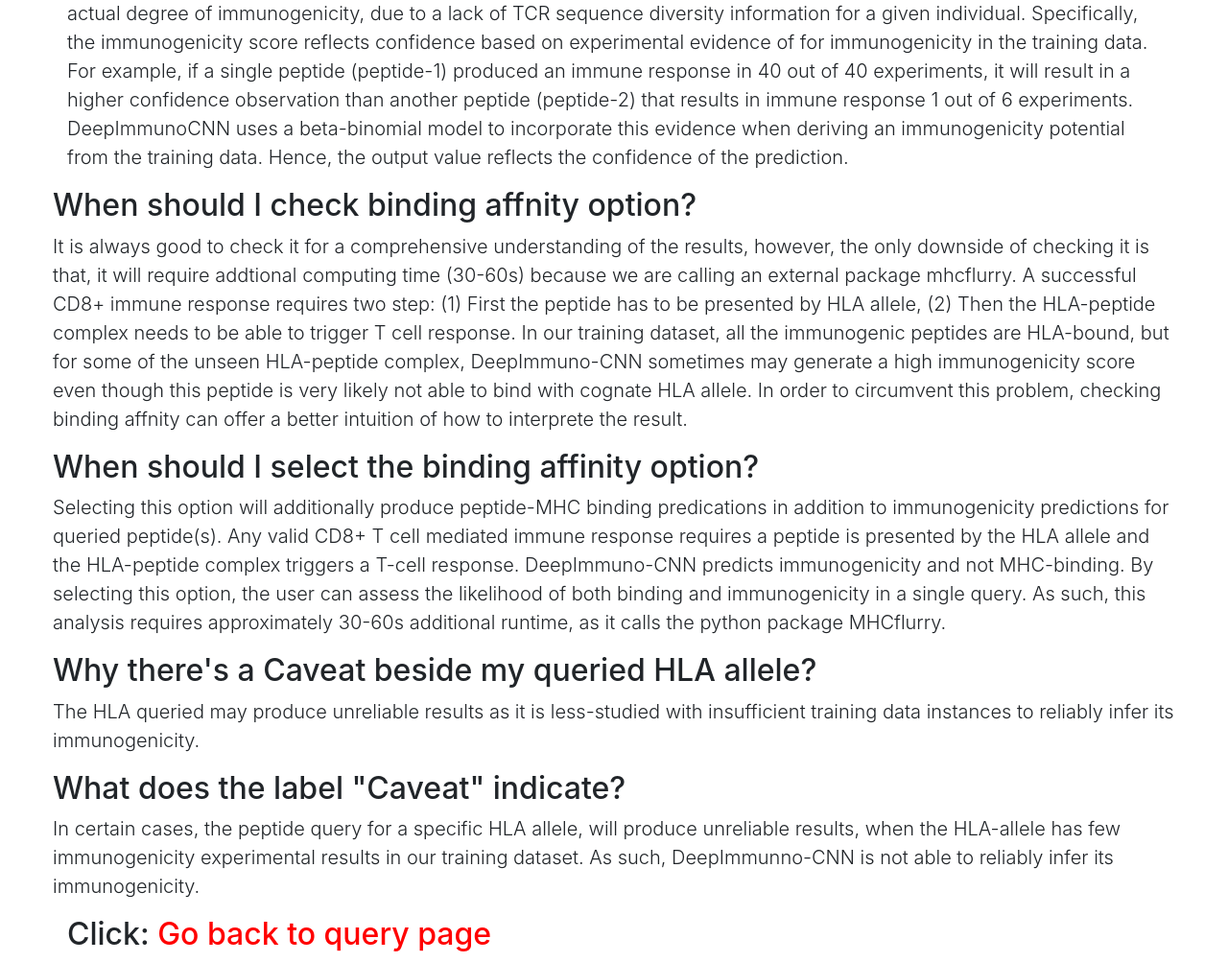
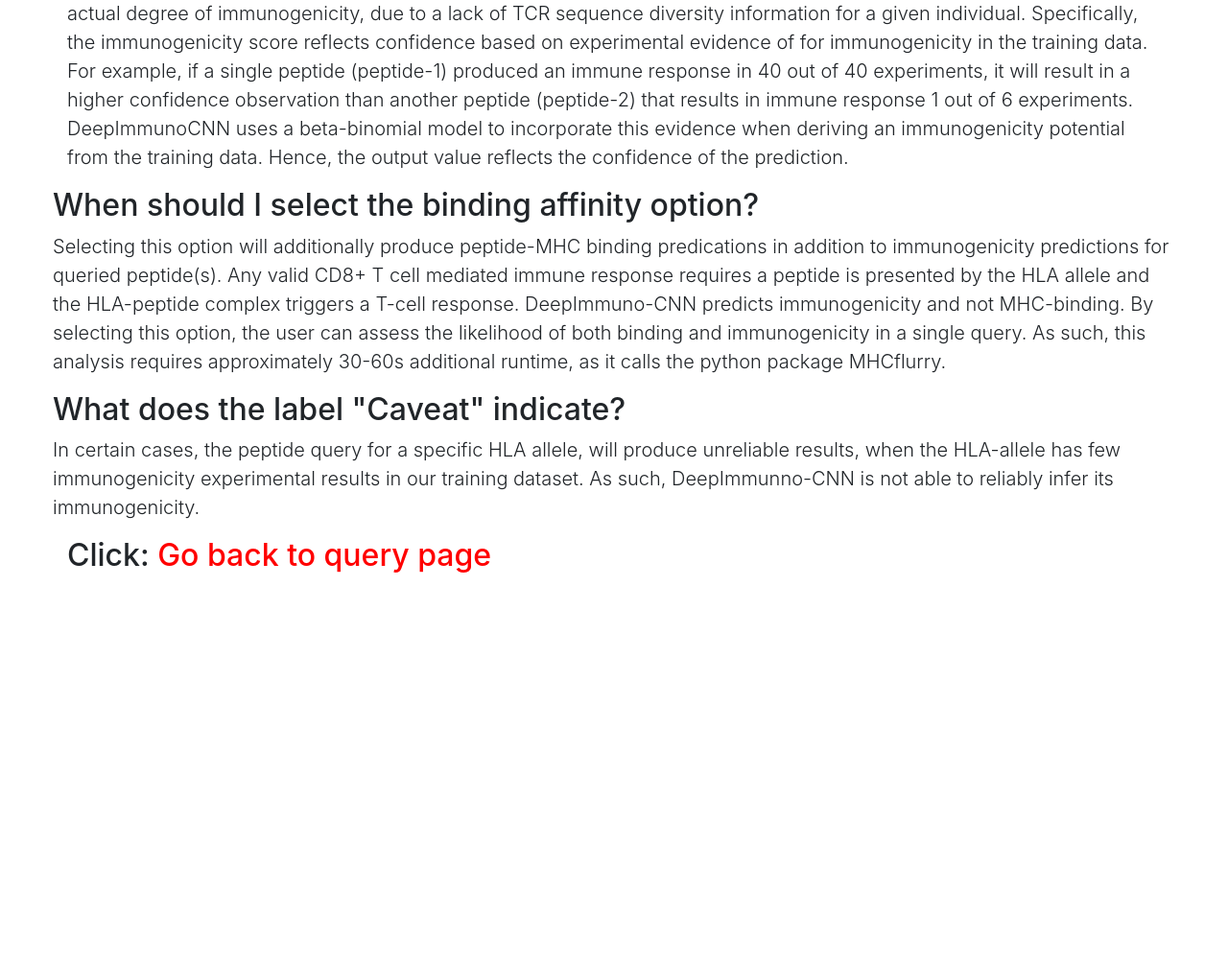
Before and after one commit to frankligy/DeepImmuno-web, a Flask app: page /learn_more in a window 1280 px wide. Shown: the part 363-1366 px from the top of the page at 96% size. After the commit the page ends 960 px from the top, so only its background shows below. Run offline with Flask 2, Linux system fonts and the light colour scheme; some libraries are stand-ins or nearby versions.

Commit message:
update learn more

```diff
--- a/app/templates/learn_more.html
+++ b/app/templates/learn_more.html
@@ -30,18 +30,8 @@
             Hence, the output value reflects the confidence of the prediction.
         </p>
 
+
     <div class="row" id="div2">
-        <h2>When should I check binding affnity option?</h2>
-        <p class="lead">It is always good to check it for a comprehensive understanding of the results, however, the only downside of checking it is that,
-            it will require addtional computing time (30-60s) because we are calling an external package mhcflurry. A successful CD8+ immune response requires
-            two step: (1) First the peptide has to be presented by HLA allele, (2) Then the HLA-peptide complex needs to be able to trigger T cell response.
-            In our training dataset, all the immunogenic peptides are HLA-bound, but for some of the unseen HLA-peptide complex, DeepImmuno-CNN sometimes may
-            generate a high immunogenicity score even though this peptide is very likely not able to bind with cognate HLA allele. In order to circumvent this
-            problem, checking binding affnity can offer a better intuition of how to interprete the result.
-        </p>
-    </div>
-
-    <div class="row" id="div3">
         <h2>When should I select the binding affinity option?</h2>
         <p class="lead">Selecting this option will additionally produce peptide-MHC binding predications in addition to immunogenicity predictions for
             queried peptide(s). Any valid CD8+ T cell mediated immune response requires a peptide is presented by the HLA allele and the HLA-peptide complex
@@ -50,13 +40,8 @@
             as it calls the python package MHCflurry. </p>
     </div>
 
-    <div class="row" id="div4">
-        <h2>Why there's a Caveat beside my queried HLA allele?</h2>
-        <p class="lead">The HLA queried may produce unreliable results as it is less-studied with insufficient training data instances to reliably infer its immunogenicity.
-        </p>
-    </div>
 
-    <div class="row" id="div5">
+    <div class="row" id="div3">
         <h2>What does the label "Caveat" indicate?</h2>
         <p class="lead">In certain cases, the peptide query for a specific HLA allele, will produce unreliable results, when the HLA-allele has
             few immunogenicity experimental results in our training dataset. As such, DeepImmunno-CNN is not able to reliably infer its immunogenicity.</p>
--- a/app/templates/result.html
+++ b/app/templates/result.html
@@ -33,7 +33,7 @@
             <tr>
               <td>{{ peptide }}</td>
               {% if flag == 'on' %}
-              <td>{{ mhc }}<a href="./learn_more#div4">[Caveat!]</a></td>
+              <td>{{ mhc }}<a href="./learn_more#div3">[Caveat!]</a></td>
               {% else %}
               <td>{{ mhc }}</td>
               {% endif %}
```
